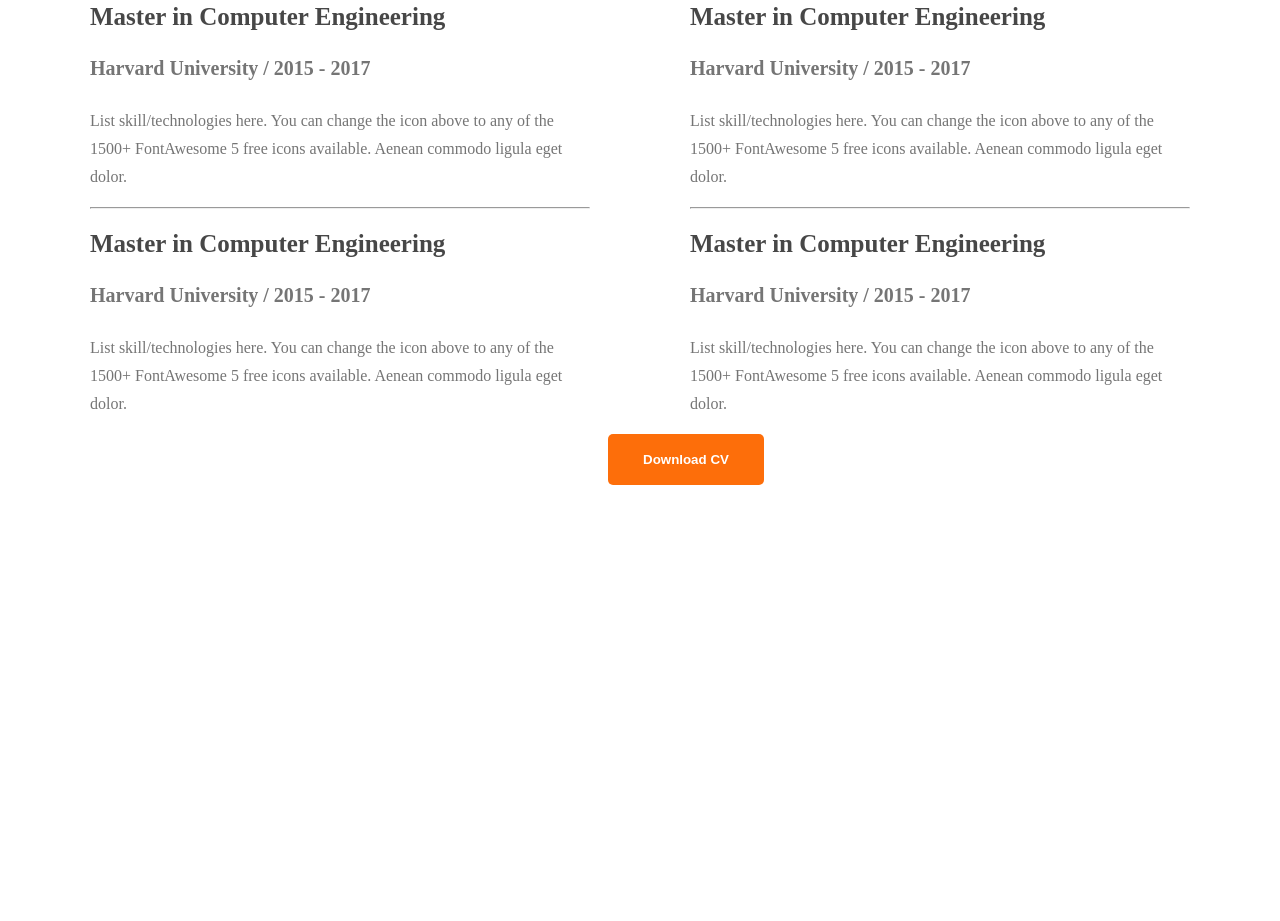
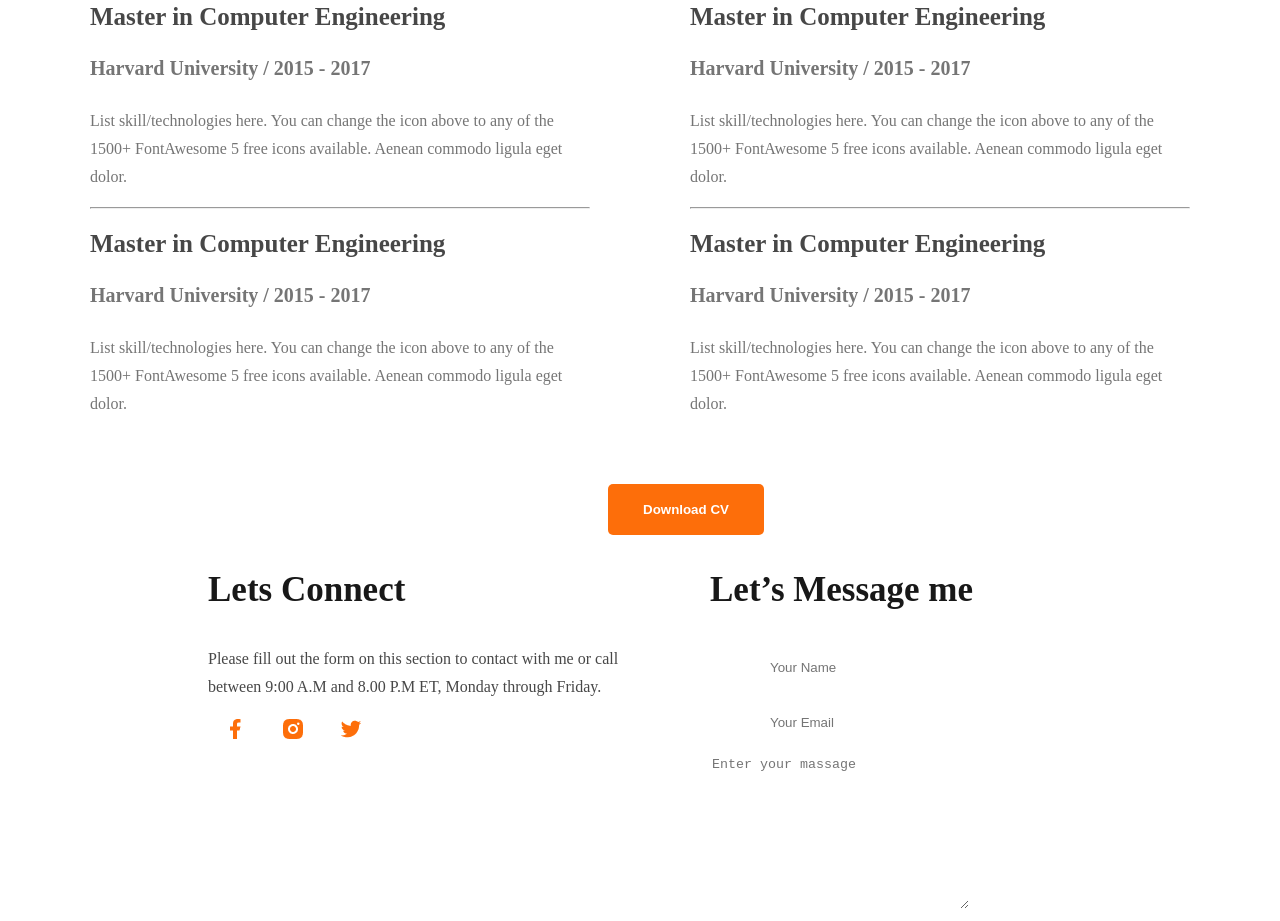
Before and after one commit to arifadnan05/developer-portfolio, a plain HTML site: page index.html in a window 1280 px wide. Shown: the part 2279-3200 px from the top of the page. Before the commit the page ends 2772 px from the top, so only its background shows below. Drawn offline with Linux system fonts and the light colour scheme.

Commit message:
almost complete project

```diff
--- a/index.html
+++ b/index.html
@@ -104,21 +104,24 @@
                         <h2 class="resume-column-title">Master in Computer Engineering</h2>
                         <h4 class="resume-institute">Harvard University / 2015 - 2017</h4>
                         <p class="resume-desc">List skill/technologies here. You can change the icon above
-                        to any of the 1500+ FontAwesome 5 free icons available. Aenean commodo ligula eget dolor.</p>
+                            to any of the 1500+ FontAwesome 5 free icons available. Aenean commodo ligula eget dolor.
+                        </p>
                     </div>
                     <hr>
                     <div class="resume-item">
                         <h2 class="resume-column-title">Master in Computer Engineering</h2>
                         <h4 class="resume-institute">Harvard University / 2015 - 2017</h4>
                         <p class="resume-desc">List skill/technologies here. You can change the icon above
-                        to any of the 1500+ FontAwesome 5 free icons available. Aenean commodo ligula eget dolor.</p>
+                            to any of the 1500+ FontAwesome 5 free icons available. Aenean commodo ligula eget dolor.
+                        </p>
                     </div>
                     <hr>
                     <div class="resume-item">
                         <h2 class="resume-column-title">Master in Computer Engineering</h2>
                         <h4 class="resume-institute">Harvard University / 2015 - 2017</h4>
                         <p class="resume-desc">List skill/technologies here. You can change the icon above
-                        to any of the 1500+ FontAwesome 5 free icons available. Aenean commodo ligula eget dolor.</p>
+                            to any of the 1500+ FontAwesome 5 free icons available. Aenean commodo ligula eget dolor.
+                        </p>
                     </div>
 
                 </div>
@@ -128,14 +131,16 @@
                         <h2 class="resume-column-title">Master in Computer Engineering</h2>
                         <h4 class="resume-institute">Harvard University / 2015 - 2017</h4>
                         <p class="resume-desc">List skill/technologies here. You can change the icon above
-                        to any of the 1500+ FontAwesome 5 free icons available. Aenean commodo ligula eget dolor.</p>
+                            to any of the 1500+ FontAwesome 5 free icons available. Aenean commodo ligula eget dolor.
+                        </p>
                     </div>
                     <hr>
                     <div class="resume-item">
                         <h2 class="resume-column-title">Master in Computer Engineering</h2>
                         <h4 class="resume-institute">Harvard University / 2015 - 2017</h4>
                         <p class="resume-desc">List skill/technologies here. You can change the icon above
-                        to any of the 1500+ FontAwesome 5 free icons available. Aenean commodo ligula eget dolor.</p>
+                            to any of the 1500+ FontAwesome 5 free icons available. Aenean commodo ligula eget dolor.
+                        </p>
 
                     </div>
                     <hr>
@@ -143,12 +148,32 @@
                         <h2 class="resume-column-title">Master in Computer Engineering</h2>
                         <h4 class="resume-institute">Harvard University / 2015 - 2017</h4>
                         <p class="resume-desc">List skill/technologies here. You can change the icon above
-                        to any of the 1500+ FontAwesome 5 free icons available. Aenean commodo ligula eget dolor.</p>
+                            to any of the 1500+ FontAwesome 5 free icons available. Aenean commodo ligula eget dolor.
+                        </p>
                     </div>
                 </div>
             </div>
             <button class="btn-primary btn">Download CV</button>
         </section>
+
+        <section class="form-section">
+            <div class="form-content">
+                <div class="left-content">
+                    <h3 class="form-title">Lets Connect</h3>
+                    <p class="form-desc">Please fill out the form on this section to contact with me or call between 9:00 A.M and 8.00 P.M ET, Monday through Friday.</p>
+                        <img src="images/icons/facebook.png" alt="">
+                        <img src="images/icons/insta.png" alt="">
+                        <img src="images/icons/twitter.png" alt="">
+                </div>
+                <div class="right-form">
+                    <h3 class="form-title">Let’s Message me</h3>
+                    <input type="text" placeholder="Your Name">
+                    <input type="email" placeholder="Your Email">
+                    <textarea name="massage"cols="30" rows="10" placeholder="Enter your massage"></textarea>
+
+                </div>
+            </div>
+        </section>
     </main>
 </body>
 
--- a/styles/style.css
+++ b/styles/style.css
@@ -176,6 +176,7 @@ nav li a {
 .resume-content {
     display: flex;
     justify-content: center;
+    margin-bottom: 50px;
 }
 
 .resume-column {
@@ -207,6 +208,47 @@ nav li a {
     font-weight: 400;
     line-height: 28px;
 }
-.btn{
+
+.btn {
     margin-left: 600px;
 }
+
+.form-content {
+    display: flex;
+    margin: 0 200px;
+}
+
+.right-form input {
+    display: block;
+    padding: 15px 60px;
+    margin: 10px 0;
+    border: none;
+}
+
+.left-content {
+    width: 50%;
+}
+
+.right-form {
+    margin-left: 70px;
+}
+
+.right-form textarea {
+    border: none;
+}
+
+.form-title {
+    color: #181818;
+    font-size: 35px;
+    font-weight: 700;
+}
+
+.form-desc {
+    color: #474747;
+    font-size: 16px;
+    font-weight: 400;
+    line-height: 28px;
+}
+.left-content img{
+    margin: 0 15px;
+}
```
Lines whose indentation alone changed are shown as unchanged.
